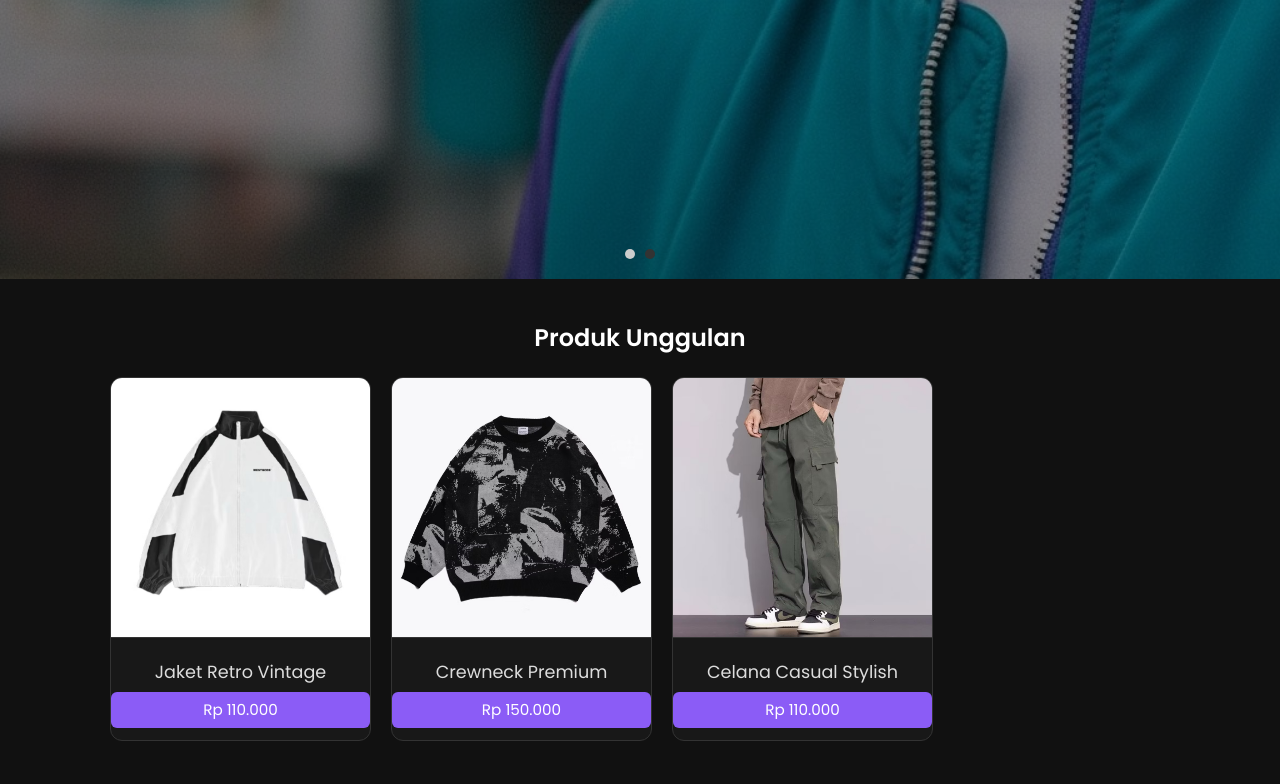
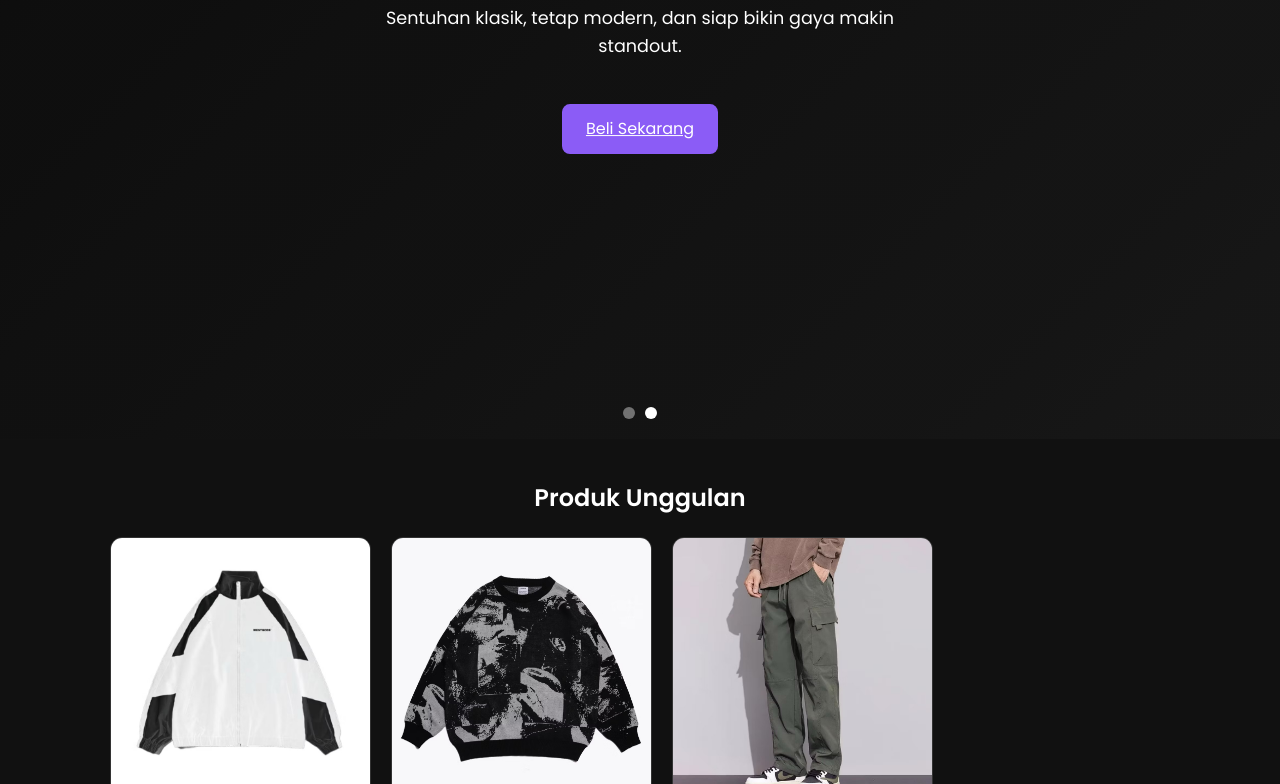
Before and after one commit to AMuzk/7starscnd, a plain HTML site: page index.html in a window 1280 px wide. Shown: the part 516-1300 px from the top of the page. Drawn offline with Linux system fonts and the light colour scheme.

Commit message:
Update index.html

```diff
--- a/index.html
+++ b/index.html
@@ -6,83 +6,6 @@
   <title>7starscnd - Pakaian Thrift Premium</title>
   <link rel="stylesheet" href="style.css"/>
   <link href="https://fonts.googleapis.com/css2?family=Poppins:wght@300;400;600&display=swap" rel="stylesheet">
-  <style>
-    .hero {
-      position: relative;
-      overflow: hidden;
-    }
-
-    .slides {
-      display: flex;
-      transition: transform 0.5s ease-in-out;
-      width: 200%;
-    }
-
-    .slide {
-      flex: 1 0 100%;
-      position: relative;
-      height: 80vh;
-      background-size: cover;
-      background-position: center;
-      display: flex;
-      align-items: center;
-      justify-content: center;
-    }
-
-    .slide::before {
-      content: "";
-      position: absolute;
-      inset: 0;
-      background: linear-gradient(to top right, rgba(0, 0, 0, 0.5), rgba(0,0,0,0.2));
-      z-index: 1;
-    }
-
-    .slide-content {
-      position: relative;
-      z-index: 2;
-      text-align: center;
-      color: #fff;
-      max-width: 90%;
-    }
-
-    .slide h2 {
-      font-size: 2.5rem;
-      margin-bottom: 0.5rem;
-    }
-
-    .slide p {
-      font-size: 1.2rem;
-      margin-bottom: 1.5rem;
-    }
-
-    .cta-button {
-      padding: 0.8rem 1.5rem;
-      background-color: #ffffffcc;
-      color: #222;
-      font-weight: bold;
-      border-radius: 4px;
-      text-decoration: none;
-    }
-
-    .dots {
-      display: flex;
-      justify-content: center;
-      gap: 10px;
-      margin-top: 1rem;
-    }
-
-    .dot {
-      width: 10px;
-      height: 10px;
-      border-radius: 50%;
-      background: #ccc;
-      cursor: pointer;
-    }
-
-    .dot.active {
-      background: #333;
-    }
-  </style>
 </head>
 <body>
 
@@ -105,14 +28,16 @@
 
 <section class="hero">
   <div class="slides" id="slider">
-    <div class="slide" style="background-image: url('foto1.jpeg');">
+    <div class="slide slide1">
+      <div class="slide-overlay"></div>
       <div class="slide-content">
         <h2>Thrifting Keren & Terjangkau</h2>
         <p>Koleksi pilihan, tampilan elegan, harga bersahabat, plus sedikit gaya santai.</p>
         <a href="katalog.html" class="cta-button">Lihat Katalog</a>
       </div>
     </div>
-    <div class="slide" style="background-image: url('foto2.jpeg');">
+    <div class="slide slide2">
+      <div class="slide-overlay"></div>
       <div class="slide-content">
         <h2>Jaket Vintage 90s</h2>
         <p>Sentuhan klasik, tetap modern, dan siap bikin gaya makin standout.</p>
@@ -151,10 +76,11 @@
 </footer>
 
 <script>
-  document.querySelector('.hamburger').onclick = () => {
+// Hamburger toggle
+document.querySelector('.hamburger').onclick = () =>
   document.querySelector('.nav-menu').classList.toggle('show');
-  };
 
+// Navbar hide on scroll
 let lastScroll = 0;
 const nav = document.querySelector('.navbar');
 window.addEventListener('scroll', () => {
@@ -163,27 +89,35 @@
   lastScroll = st <= 0 ? 0 : st;
 });
 
+// Slider logic
 const slides = document.querySelectorAll('.slide');
 const slider = document.querySelector('.slides');
 const dots = document.querySelector('.dots');
 let idx = 0;
 
-  slides.forEach((s, i) => {
+slides.forEach((_, i) => {
   const dot = document.createElement('div');
   dot.className = 'dot';
   dot.addEventListener('click', () => goToSlide(i));
-    dots.append(dot);
+  dots.appendChild(dot);
 });
 
 function goToSlide(n) {
   idx = n;
   slider.style.transform = `translateX(-${n * 100}%)`;
-    dots.querySelectorAll('.dot').forEach((d, i) => d.classList.toggle('active', i === idx));
+  updateDots();
 }
 
-  let auto = setInterval(() => goToSlide((idx + 1) % slides.length), 5000);
+function updateDots() {
+  document.querySelectorAll('.dot').forEach((d, i) => {
+    d.classList.toggle('active', i === idx);
+  });
+}
+
+setInterval(() => goToSlide((idx + 1) % slides.length), 5000);
 goToSlide(0);
 
+// Swipe gesture
 let startX = 0;
 slider.addEventListener('touchstart', e => startX = e.touches[0].clientX);
 slider.addEventListener('touchend', e => {
@@ -192,6 +126,5 @@
   if (endX - startX > 50) goToSlide((idx - 1 + slides.length) % slides.length);
 });
 </script>
-
 </body>
 </html>
```
Lines whose indentation alone changed are shown as unchanged.
